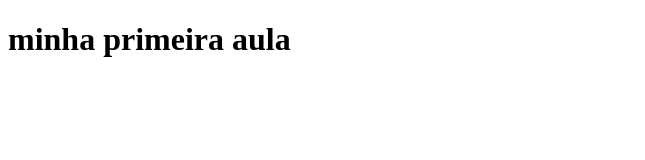
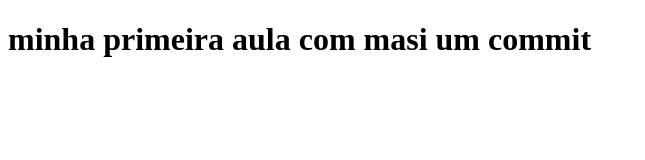
Before and after one commit to lucianoespindula/fullstack-aula9, a plain HTML site: page aula9/index.html in a window 1280 px wide. Shown: the whole page, without its empty margins (0-645 px from the left). Drawn offline with Linux system fonts and the light colour scheme.

Commit message:
add +1 commit

```diff
--- a/aula9/index.html
+++ b/aula9/index.html
@@ -7,6 +7,6 @@
     <title>aula 9</title>
 </head>
 <body>
-    <h1>minha primeira aula</h1>
+    <h1>minha primeira aula com masi um commit</h1>
 </body>
 </html>
```
